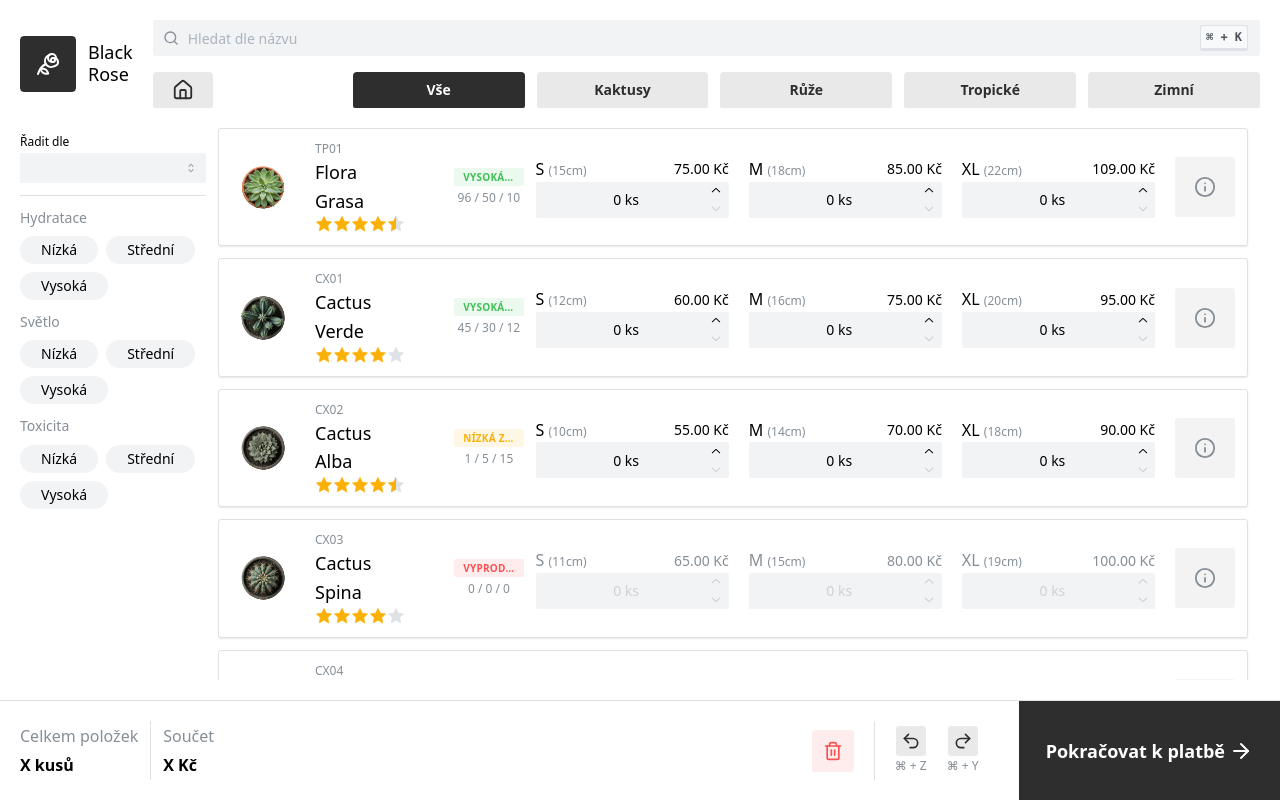
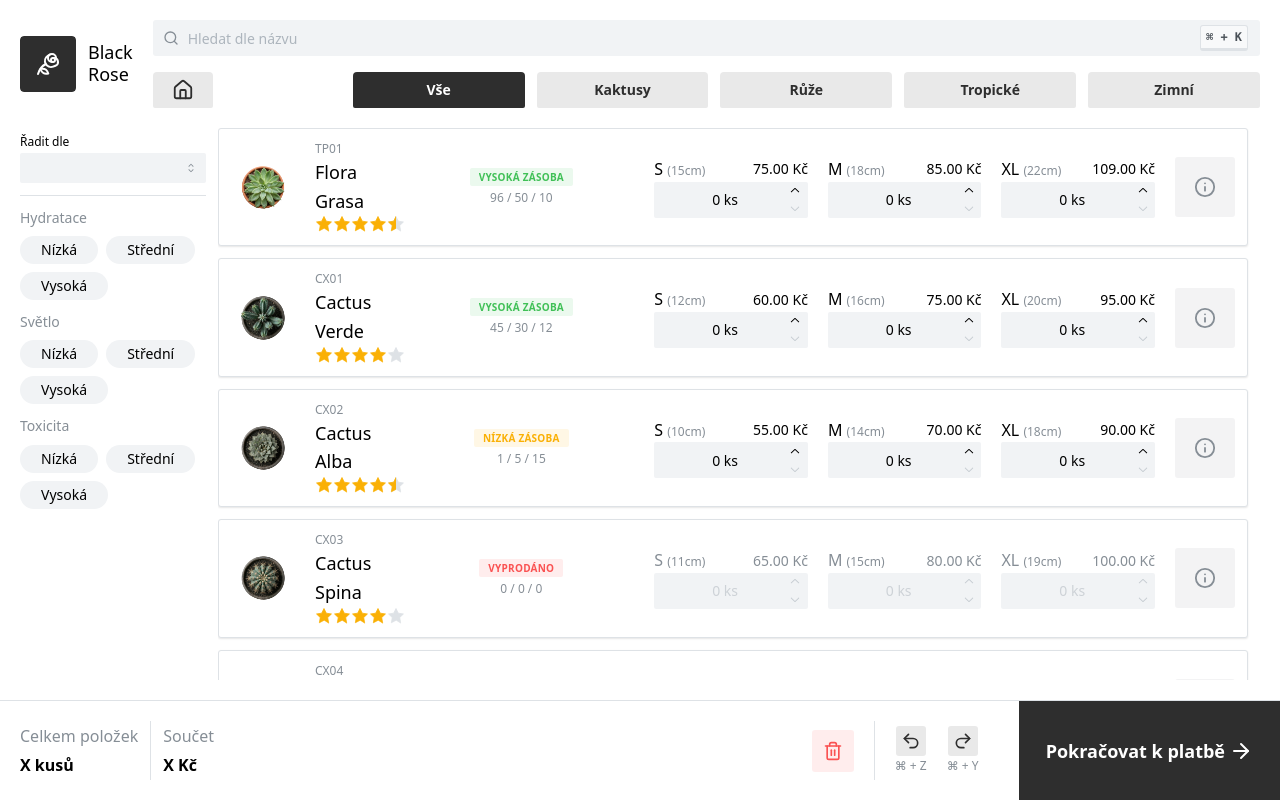
Before and after one commit to Makovicee/DualE-commerce, a React (Vite) app: page /listing in a window 1280 px wide. Built offline with nearby package versions, Linux system fonts and the light colour scheme.

Commit message:
fix:search completion

```diff
--- a/src/components/layout/EFFNavbar.tsx
+++ b/src/components/layout/EFFNavbar.tsx
@@ -51,6 +51,13 @@ const EFFNavbar = () => {
             rightSection={pathname !== "/" && <Kbd>⌘ + K</Kbd>}
             rightSectionWidth={70}
             flex={1}
+            onOptionSubmit={(value) => {
+              const product = PRODUCTS.find((p) => p.id === value);
+              navigate(`/listing/${product?.categoryId}`, {
+                state: { highlightId: value },
+              });
+              searchRef.current?.blur();
+            }}
           />
 
           <Group mt="xs" gap="md">
--- a/src/components/main/detailPage/DetailPage.tsx
+++ b/src/components/main/detailPage/DetailPage.tsx
@@ -3,12 +3,19 @@ import ProductShowCase from "./productShowCase/ProductShowCase";
 import Recommended from "./recommended/Recommended";
 import BuyOptions from "./buyOptions/BuyOptions";
 import { PRODUCTS } from "../../../core/data/products";
-import { useParams } from "react-router-dom";
+import { Navigate, useParams } from "react-router-dom";
 import { AlertCircle } from "lucide-react";
+import { useUIMode } from "../../../contexts/UIModeContext";
 
 const DetailPage = () => {
   const { id } = useParams();
   const product = PRODUCTS.find((p) => p.id === id);
+  const { mode } = useUIMode();
+
+  //EFF mode nemá detail, přesměrovat na listing
+  if (mode === "EFF") {
+    return <Navigate to={`/listing/${product?.categoryId}`} replace />;
+  }
 
   if (!product)
     return (
--- a/src/components/main/homePage/searchTools/SearchTools.tsx
+++ b/src/components/main/homePage/searchTools/SearchTools.tsx
@@ -6,10 +6,12 @@ import { useRef } from "react";
 import { useHotkeys } from "@mantine/hooks";
 import { useAutocompleteRender } from "./autocompleteRender/AutocompleteRender";
 import { PRODUCTS } from "../../../../core/data/products";
+import { useNavigate } from "react-router-dom";
 
 const SearchTools = () => {
   const searchRef = useRef<HTMLInputElement>(null);
   const renderOption = useAutocompleteRender();
+  const navigate = useNavigate();
   useHotkeys([["mod+k", () => searchRef.current?.focus()]]);
 
   const handleKeyDown = (event: React.KeyboardEvent<HTMLInputElement>) => {
@@ -32,6 +34,13 @@ const SearchTools = () => {
         leftSection={<Search size={20} />}
         rightSection={<Kbd size={"lg"}>⌘ + K</Kbd>}
         rightSectionWidth={100}
+        onOptionSubmit={(value) => {
+          const product = PRODUCTS.find((p) => p.id === value);
+          navigate(`/listing/${product?.categoryId}`, {
+            state: { highlightId: value },
+          });
+          searchRef.current?.blur();
+        }}
       />
       <Categories />
     </Stack>
--- a/src/components/main/listingPage/ListingPage.tsx
+++ b/src/components/main/listingPage/ListingPage.tsx
@@ -2,18 +2,34 @@ import { Box, Group, Stack } from "@mantine/core";
 import { useUIMode } from "../../../contexts/UIModeContext";
 import Filter from "./filter/Filter";
 import ProductCollection from "./productCollection/ProductCollection";
-import { useParams } from "react-router-dom";
+import { useLocation, useNavigate, useParams } from "react-router-dom";
 import type { CategoryId } from "../../../core/data/categories";
 import { useProductFilter } from "../../../core/logic/useProductFilter";
+import { useEffect, useRef } from "react";
 
 const ListingPage = () => {
   const { mode } = useUIMode();
   const { category } = useParams<{ category: CategoryId }>();
+  const { state } = useLocation();
+  const navigate = useNavigate();
+  const prevMode = useRef(mode);
+
+  //vynutit odstranění highlightedID při změně módu, protože AST mode by to neměl využívat (ten má detail)
+  useEffect(() => {
+    if (prevMode.current !== mode && state?.highlightId) {
+      navigate(".", { replace: true, state: null });
+    }
+    prevMode.current = mode;
+  }, [mode, navigate, state?.highlightId]);
 
   const { filters, setStatFilter, setSortBy, filteredProducts } =
     useProductFilter(category);
 
-  const productCollection = <ProductCollection products={filteredProducts} />;
+  const displayedProducts = state?.highlightId
+    ? filteredProducts.filter((p) => p.id === state.highlightId)
+    : filteredProducts;
+
+  const productCollection = <ProductCollection products={displayedProducts} />;
   const filter = (
     <Filter
       filters={filters}
--- a/src/components/main/listingPage/productCollection/productCard/ProductCard.tsx
+++ b/src/components/main/listingPage/productCollection/productCard/ProductCard.tsx
@@ -1,6 +1,7 @@
 import {
   Badge,
   Card,
+  Grid,
   Group,
   Image,
   NumberInput,
@@ -62,8 +63,9 @@ const ProductCard = ({ product }: ProductCardProps) => {
   return (
     <Card p={mode === "AST" ? 0 : "md"}>
       {mode === "EFF" ? (
-        <Group wrap="nowrap" justify="space-between">
-          <Group wrap="nowrap" gap={"xl"} w={"35%"}>
+        <Grid align="center">
+          <Grid.Col span={2}>
+            <Group wrap="nowrap" gap="xl">
               {image}
               <Stack gap={0}>
                 <Text size="xs" c="dimmed">
@@ -72,7 +74,10 @@ const ProductCard = ({ product }: ProductCardProps) => {
                 {title}
                 {ratingStars}
               </Stack>
-            <Stack gap={"xs"} ml={"10%"}>
+            </Group>
+          </Grid.Col>
+          <Grid.Col span={3}>
+            <Stack gap="xs" align="center">
               <Badge color={stockColor} variant="light">
                 {stockStatus}
               </Badge>
@@ -80,9 +85,9 @@ const ProductCard = ({ product }: ProductCardProps) => {
                 {stockCounts}
               </Text>
             </Stack>
-          </Group>
-
-          <Group gap={"xl"} wrap="nowrap">
+          </Grid.Col>
+          <Grid.Col span={7}>
+            <Group gap="xl" wrap="nowrap" justify="flex-end">
               {Object.values(product.variants).map((variant) => (
                 <NumberInput
                   fw={500}
@@ -117,7 +122,8 @@ const ProductCard = ({ product }: ProductCardProps) => {
 
               <ProductInfo product={product} />
             </Group>
-        </Group>
+          </Grid.Col>
+        </Grid>
       ) : (
         <Stack
           gap="xs"
--- a/src/components/main/listingPage/productCollection/productCard/ProductInfo.tsx
+++ b/src/components/main/listingPage/productCollection/productCard/ProductInfo.tsx
@@ -18,7 +18,7 @@ interface ProductInfoProps {
 
 const ProductInfo = ({ product }: ProductInfoProps) => {
   return (
-    <HoverCard width={750} transitionProps={{ duration: 0 }}>
+    <HoverCard position="left" width={750} transitionProps={{ duration: 0 }}>
       <HoverCard.Target>
         <ActionIcon h={"100%"} color="gray" variant="light" size={"input-xl"}>
           <Info size={22} />
```
Lines whose indentation alone changed are shown as unchanged.
